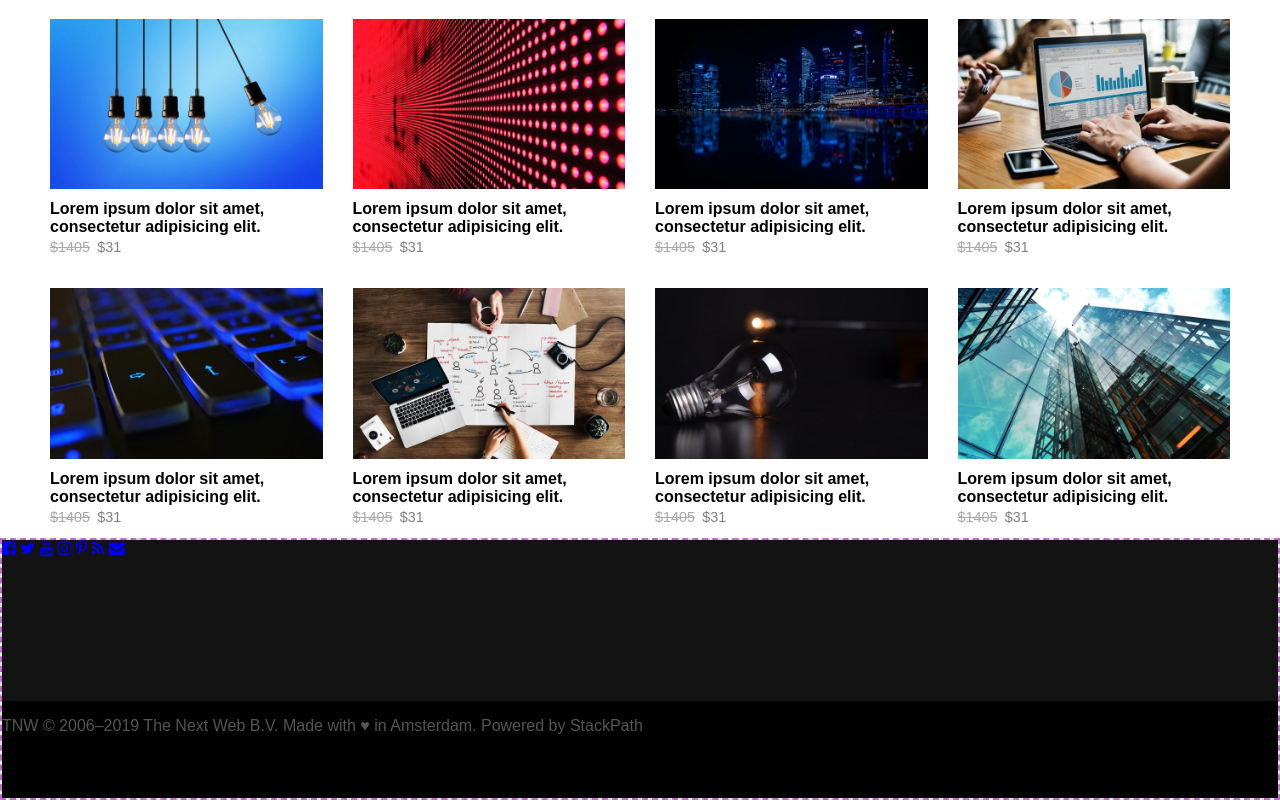
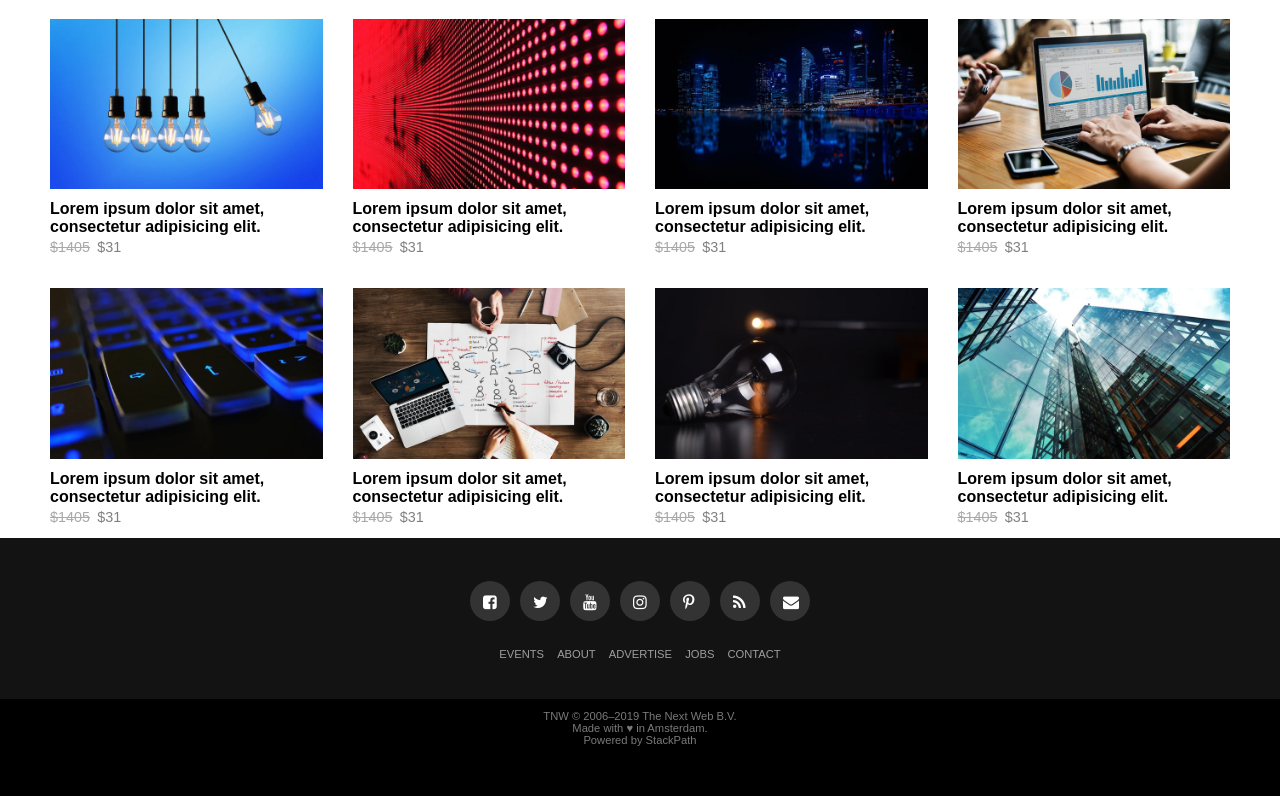
Before and after one commit to nicolasmarino99/responsive-design, a plain HTML site: page index.html in a window 1280 px wide. Shown: the part 3990-4790 px from the top of the page. Drawn offline with Linux system fonts and the light colour scheme.

Commit message:
formatting nav last query and footer

```diff
--- a/index.html
+++ b/index.html
@@ -410,7 +410,8 @@
     </main>
     <footer>
       <div id="top-footer">
-        <div id="top-anchors">
+        <div id="top-anchor">
+          <div id="bottom-icons">
             <a href="#" class="top-anchors"><i class="fa fa-facebook-square"></i></a>
             <a href="#" class="top-anchors"><i class="fa fa-twitter"></i></a>
             <a href="#" class="top-anchors"><i class="fa fa-youtube"></i></a>
@@ -419,18 +420,18 @@
             <a href="#" class="top-anchors"><i class="fa fa-rss"></i></a>
             <a href="#" class="top-anchors"><i class="fa fa-envelope"></i></a>
           </div>
-        <div id="bottom-anchors">
-          <a href="#" class="bottom-anchors"></a>
-          <a href="#" class="bottom-anchors"></a>
-          <a href="#" class="bottom-anchors"></a>
-          <a href="#" class="bottom-anchors"></a>
-          <a href="#" class="bottom-anchors"></a>
-          <a href="#" class="bottom-anchors"></a>
-          <a href="#" class="bottom-anchors"></a>
+        </div>
+        <div id="bottom-anchor">
+          <a href="#" class="bottom-anchors">EVENTS</a>
+          <a href="#" class="bottom-anchors">ABOUT</a>
+          <a href="#" class="bottom-anchors">ADVERTISE</a>
+          <a href="#" class="bottom-anchors">JOBS</a>
+          <a href="#" class="bottom-anchors">CONTACT</a>
+
         </div>
       </div>
       <div id="bottom-footer">
-        <p> TNW © 2006–2019 The Next Web B.V. Made with ♥ in Amsterdam. Powered by StackPath</p>
+        <p> TNW © 2006–2019 The Next Web B.V.<br/> Made with ♥ in Amsterdam.<br/> Powered by StackPath</p>
       </div>
     </footer>
   </div>
--- a/styles/styles.scss
+++ b/styles/styles.scss
@@ -160,22 +160,41 @@ h1.tnw-section {
     grid-template-areas:
       "icon bottom-nav";
     grid-template-columns: 90px 1fr;
-    grid-template-rows: 48px;
+    grid-template-rows: 28px;
+
+
+
     #icon {
-      margin-left: 10px;
+
 
       grid-area: icon;
-      display: flex;
-      justify-content: flex-end;
-      .button {
-        padding: 2em;
+      position: relative;
+      height: 38px;
+
+      img {
+
+        left: 20px;
       }
+
+
      }
+
+
 
      #bottom-nav {
       grid-area: bottom-nav;
       display: flex;
       justify-content: flex-end;
+
+
+      .button {
+        padding: 0 1em;
+        border-left: 1px solid #b8b8b8;
+        height: 38px;
+        margin-top: 20px;
+
+      }
+
      }
      a {
        display: none;
@@ -699,7 +718,7 @@ main {
 /*ending main*/
 /*Footer*/
 footer {
-  @extend %mark;
+
   grid-area: footer;
   display: grid;
   grid-template-areas:
@@ -709,14 +728,55 @@ footer {
   grid-template-rows: 161px 97px;
     #top-footer {
       grid-area: top-footer;
+      display: flex;
       background-color: #131313;
       color: #555555;
+      justify-content: center;
+      align-items: center;
+      flex-direction: column;
+      #bottom-icons {
+        display: inline-flex;
+
+
+        .top-anchors {
+          width: 40px;
+          height: 40px;
+          border-radius: 50%;
+          background-color: #333333;
+          color: white;
+          margin: 5px;
+
+          &:hover {
+            background-color: #131313;
+            border: 1px solid #333333;
+          }
+
+          i {
+            margin: 13px;
+
+          }
+
+        }
+
+      }
+      #bottom-anchor {
+
+        font-size: .7em;
+        margin-top: 2em;
+
+        a {
+          color: #9e9e9e;
+          padding: 5px;
+        }
+      }
 
     }
     #bottom-footer {
       grid-area: bottom-footer;
       background-color: #000000;
-      color: #555555;
+      color: #7a7a7a;
+      text-align: center;
+      font-size: .7em;
     }
 }
 
```
Also changed, not shown: styles/styles.css. Lines whose indentation alone changed are shown as unchanged.
